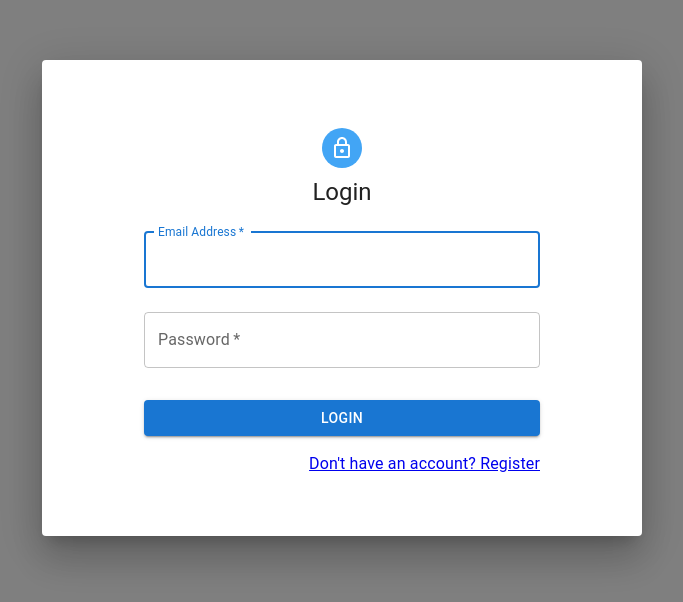
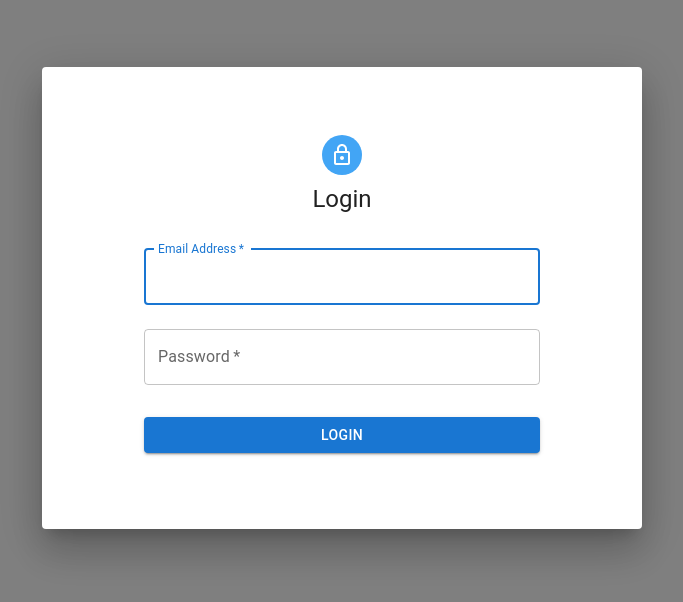
Before and after one commit to Natthawut-jps/DashboadAdmin-Shop-Organic, a React (Vite) app: page /admin/login in a window 1280 px wide. Shown: the part 102-704 px from the top of the page, without its empty margins (298-981 px from the left). Built offline with nearby package versions, Linux system fonts and the light colour scheme.

Commit message:
6/06/2024

```diff
--- a/src/pages/Login.tsx
+++ b/src/pages/Login.tsx
@@ -22,7 +22,9 @@ const Login: FunctionComponent = () => {
     password: string;
   }
   const [data, setData] = useState<data_Type>({} as data_Type);
+  const [errors, setError] = useState<string>("");
   const handleLogin = async () => {
+    if (data.username === "admin" && data.password === "0000") {
       const url_dev = "http://localhost:8080/public/admin_login/admin";
       await axios({
         method: "post",
@@ -53,7 +55,11 @@ const Login: FunctionComponent = () => {
           return (location.href = "/");
         }
       });
+    } else {
+      setError("incorrect username or password !");
+    }
   };
+
   return (
     <>
       <Dialog open={true} fullWidth>
@@ -71,7 +77,21 @@ const Login: FunctionComponent = () => {
               <Avatar sx={{ m: 1, bgcolor: "primary.light" }}>
                 <LockOutlined />
               </Avatar>
-              <Typography variant="h5">Login</Typography>
+              <Typography variant="h5" sx={{ paddingBottom: "10px" }}>
+                Login
+              </Typography>
+              <Typography
+                variant="body1"
+                sx={{
+                  fontSize: "13px",
+                  color: "red",
+                  top: "155px",
+                  left: "110px",
+                  position: "absolute",
+                }}
+              >
+                {errors}
+              </Typography>
               <Box sx={{ mt: 1 }}>
                 <TextField
                   margin="normal"
@@ -100,7 +120,6 @@ const Login: FunctionComponent = () => {
                     setData({ ...data, password: e.target.value });
                   }}
                 />
-
                 <Button
                   fullWidth
                   variant="contained"
@@ -109,11 +128,6 @@ const Login: FunctionComponent = () => {
                 >
                   Login
                 </Button>
-                <Grid container justifyContent={"flex-end"}>
-                  <Grid item>
-                    <Link to="/">Don't have an account? Register</Link>
-                  </Grid>
-                </Grid>
               </Box>
             </Box>
           </Container>
```
Lines whose indentation alone changed are shown as unchanged.
